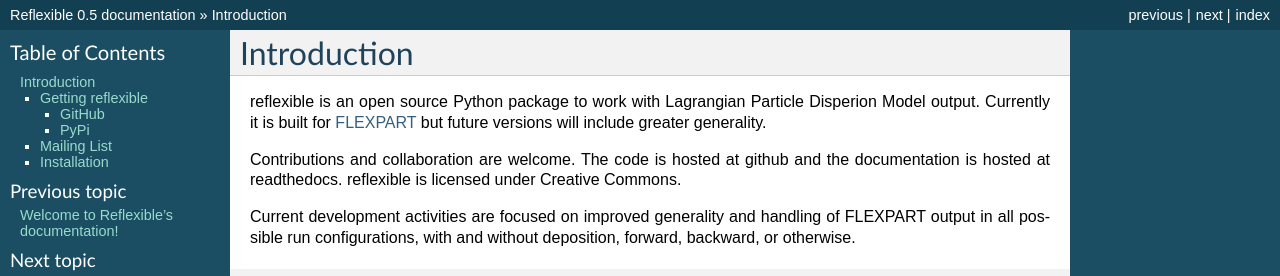
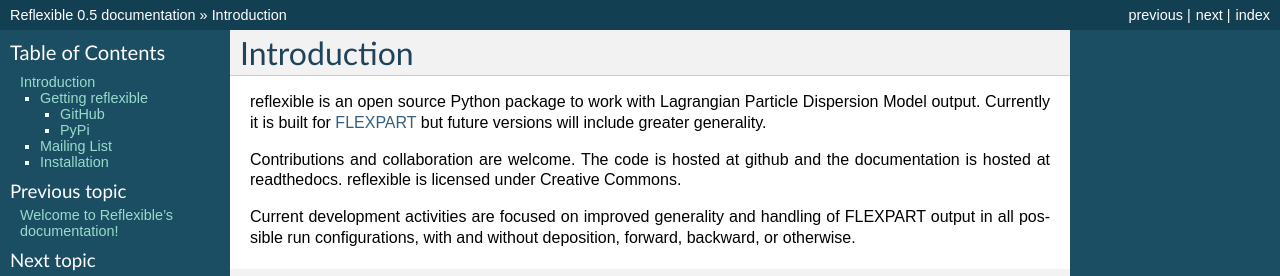
Before and after one commit to spectraphilic/reflexible, a Sphinx documentation site: the page built from doc/source/introduction.rst, in a window 1280 px wide. Shown: the top 276 px of the page. Built offline with Sphinx 7.4.7, drawn with Linux system fonts in a browser that asks for light colours; part of the change alters nothing that is shown.

```diff
--- a/doc/source/conf.py
+++ b/doc/source/conf.py
@@ -14,6 +14,8 @@
 
 import sys
 import os
+from unittest.mock import MagicMock
+
 
 # If extensions (or modules to document with autodoc) are in another directory,
 # add these directories to sys.path here. If the directory is relative to the
@@ -266,3 +268,13 @@ texinfo_documents = [
 
 # Example configuration for intersphinx: refer to the Python standard library.
 intersphinx_mapping = {'http://docs.python.org/': None}
+
+
+# For avoiding to load Python extensions for just generating docs
+class Mock(MagicMock):
+    @classmethod
+    def __getattr__(cls, name):
+            return Mock()
+
+MOCK_MODULES = ['matplotlib', 'pillow', 'netCDF4', 'xarray', 'basemap', 'pandas', 'pyyaml']
+sys.modules.update((mod_name, Mock()) for mod_name in MOCK_MODULES)
--- a/doc/source/introduction.rst
+++ b/doc/source/introduction.rst
@@ -6,7 +6,7 @@ Introduction
 ************
 
 reflexible is an open source Python package to work with Lagrangian
-Particle Disperion Model output. Currently it is built for `FLEXPART
+Particle Dispersion Model output. Currently it is built for `FLEXPART
 <http://transport.nilu.no/flexpart>`_ but future versions will include
 greater generality.
 
--- /dev/null
+++ b/requirements_rtfd.txt
@@ -0,0 +1,6 @@
+numpydoc
+setuptools
+setuptools_scm
+numpydoc
+mock
+numpy
```
